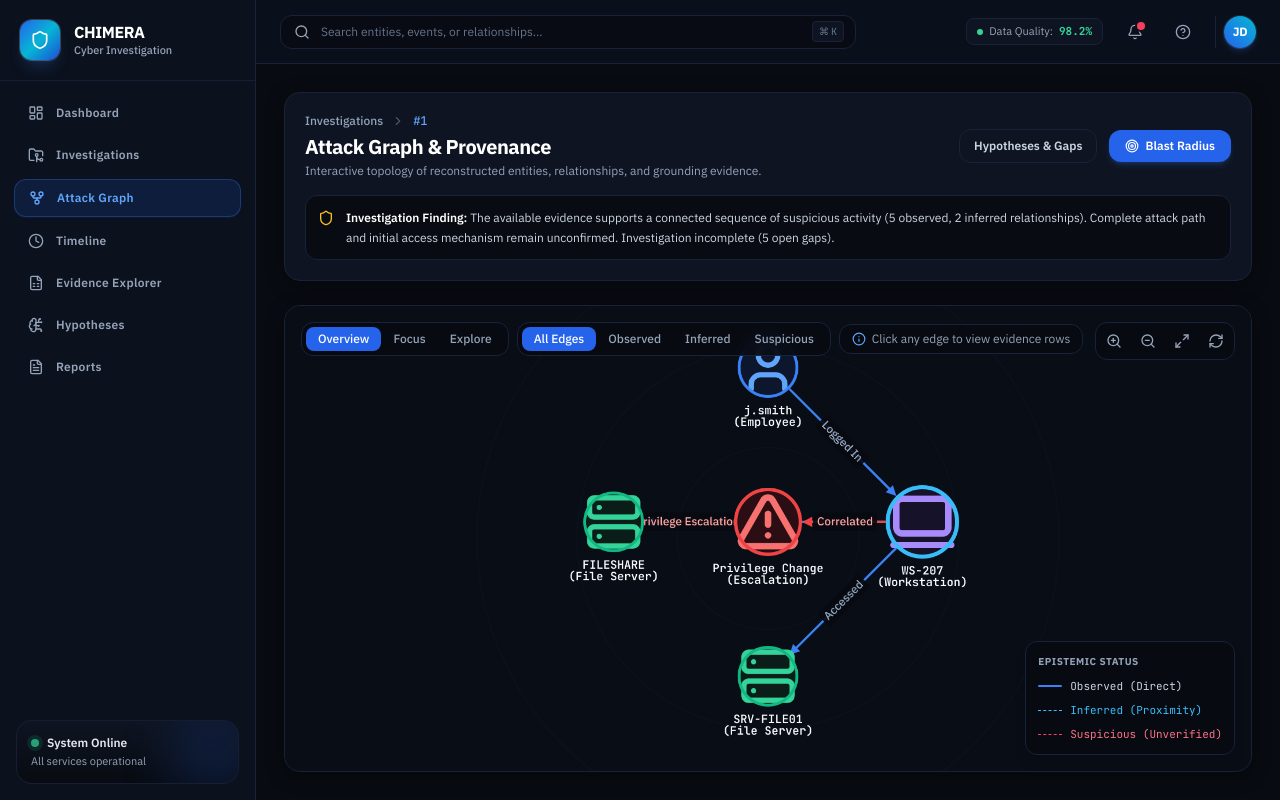
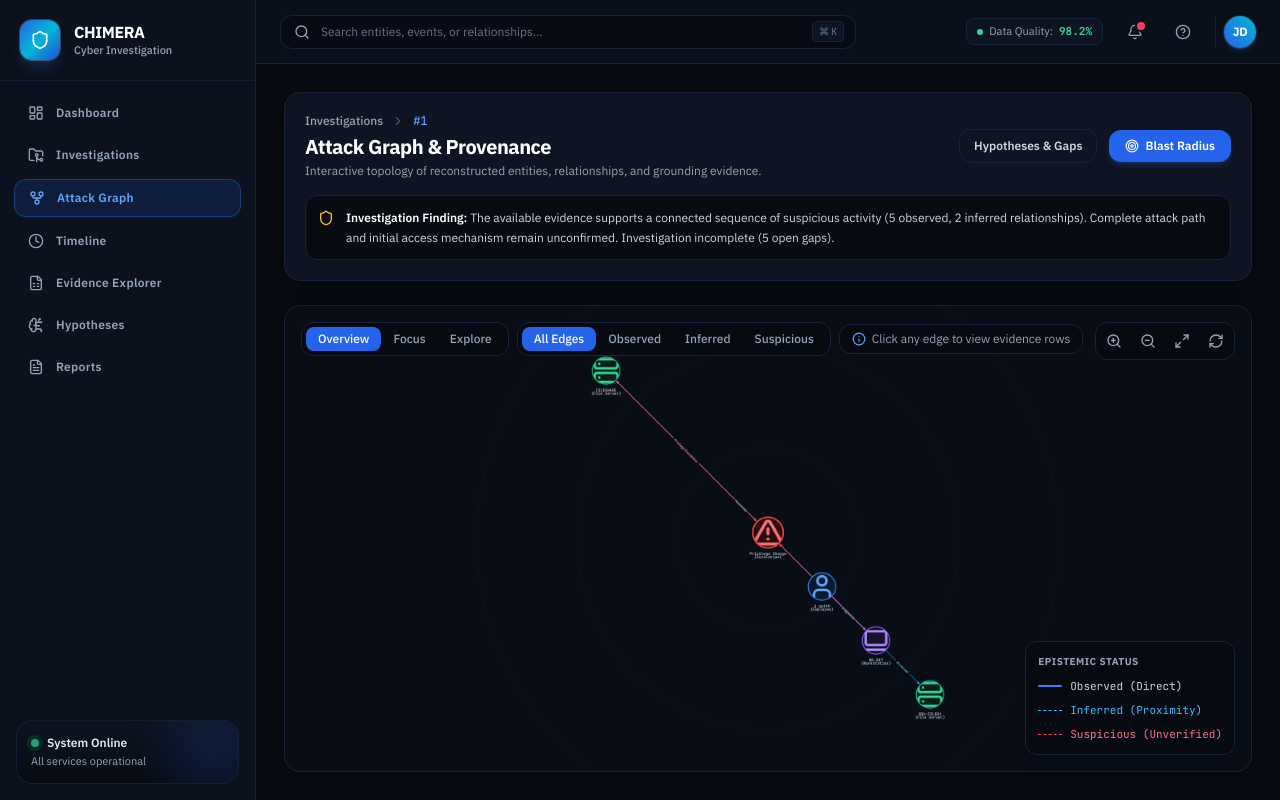
Before and after one commit to mohitaw613/Chimera, a React (Vite) app in the folder frontend/: page /investigations/1/graph in a window 1280 px wide. Built offline with nearby package versions, Linux system fonts and the light colour scheme; no server answers; what cytoscape-dagre would draw is missing.

Commit message:
fix(graph): icon clipped inside node, staggered fade-in animation, anti-overlap layout spacing

```diff
--- a/frontend/src/pages/GraphPage.tsx
+++ b/frontend/src/pages/GraphPage.tsx
@@ -130,6 +130,9 @@ export const GraphPage: React.FC = () => {
       });
     });
 
+    const NODE_SIZE = 68;
+    const ALERT_NODE_SIZE = 76;
+
     const cy = cytoscape({
       container: containerRef.current,
       elements: elements,
@@ -139,92 +142,109 @@ export const GraphPage: React.FC = () => {
         {
           selector: 'node',
           style: {
+            // Label below node with enough spacing so it never clips into the circle
             'label': 'data(displayLabel)',
             'text-wrap': 'wrap',
-            'text-max-width': '120px',
-            'color': '#f8fafc',
-            'font-size': '10px',
+            'text-max-width': '100px',
+            'color': '#cbd5e1',
+            'font-size': '9.5px',
             'font-family': '"JetBrains Mono", monospace',
             'font-weight': 600,
             'text-valign': 'bottom',
-            'text-margin-y': 8,
+            'text-halign': 'center',
+            'text-margin-y': 10,
+            // Node appearance
             'background-color': '#0e172a',
             'border-width': 2.5,
             'border-color': '#3b82f6',
-            'width': 50,
-            'height': 50,
+            'width': NODE_SIZE,
+            'height': NODE_SIZE,
             'shape': 'ellipse',
+            // Icon — 55% of node diameter so it always fits inside the circle
             'background-image': 'data(icon)',
             'background-fit': 'contain',
-            'background-clip': 'none',
-            'background-width': '22px',
-            'background-height': '22px',
+            'background-clip': 'node',       // strictly clip to circle boundary
+            'background-width': '55%',
+            'background-height': '55%',
             'background-position-x': '50%',
             'background-position-y': '50%',
+            // Start invisible; animate in after layout
+            'opacity': 0,
           },
         },
         {
           selector: 'node[type = "user"]',
           style: {
-            'background-color': '#0c162c',
+            'background-color': '#0c1a30',
             'border-color': '#3b82f6',
-            'border-width': 2.5,
           },
         },
         {
           selector: 'node[type = "device"]',
           style: {
-            'background-color': '#16122a',
+            'background-color': '#161228',
             'border-color': '#8b5cf6',
-            'border-width': 2.5,
           },
         },
         {
-          selector: 'node[type = "service"]',
+          selector: 'node[type = "service"], node[type = "database"]',
           style: {
             'background-color': '#0a1d18',
             'border-color': '#10b981',
-            'border-width': 2.5,
           },
         },
         {
           selector: 'node[type = "suspicious"], node[type = "alert"]',
           style: {
-            'background-color': '#2a0e14',
+            'background-color': '#280d12',
             'border-color': '#ef4444',
-            'border-width': 3,
-            'width': 56,
-            'height': 56,
+            'border-width': 3.5,
+            'width': ALERT_NODE_SIZE,
+            'height': ALERT_NODE_SIZE,
           },
         },
         {
-          selector: 'node[id $= "ws-207"], node[id $= "WS-207"]',
+          selector: 'node[type = "external"]',
           style: {
+            'background-color': '#280d12',
+            'border-color': '#f97316',
+            'border-width': 2.5,
+          },
+        },
+        // Highlight selected node
+        {
+          selector: 'node:selected',
+          style: {
+            'border-width': 4,
             'border-color': '#38bdf8',
-            'border-width': 3.5,
-            'width': 60,
-            'height': 60,
+            'background-color': '#0d2040',
           },
+        },
+        // Dim non-selected when something is selected
+        {
+          selector: 'node.dimmed',
+          style: { 'opacity': 0.25 },
         },
         {
           selector: 'edge',
           style: {
-            'width': 2,
+            'width': 1.8,
             'curve-style': 'bezier',
             'target-arrow-shape': 'triangle',
-            'arrow-scale': 1.0,
-            'line-color': '#3b82f6',
-            'target-arrow-color': '#3b82f6',
+            'arrow-scale': 0.9,
+            'line-color': '#334155',
+            'target-arrow-color': '#334155',
             'label': 'data(label)',
-            'font-size': '10px',
+            'font-size': '9px',
             'font-family': '"IBM Plex Sans", sans-serif',
             'font-weight': 500,
             'text-rotation': 'autorotate',
-            'text-background-opacity': 0.9,
+            'text-background-opacity': 1,
             'text-background-color': '#080b11',
-            'text-background-padding': '3px',
+            'text-background-padding': '4px',
             'text-background-shape': 'roundrectangle',
-            'color': '#94a3b8',
+            'color': '#64748b',
+            'opacity': 0,
           },
         },
         {
@@ -232,44 +252,103 @@ export const GraphPage: React.FC = () => {
           style: {
             'line-color': '#3b82f6',
             'target-arrow-color': '#3b82f6',
+            'color': '#7dd3fc',
           },
         },
         {
           selector: 'edge[status = "inferred"]',
           style: {
             'line-style': 'dashed',
-            'line-dash-pattern': [6, 4],
+            'line-dash-pattern': [8, 5],
+            'line-color': '#475569',
+            'target-arrow-color': '#475569',
+            'color': '#94a3b8',
+          },
+        },
+        {
+          selector: 'edge[label *= "Privilege"], edge[status = "needs_verification"], edge[status = "suspicious"]',
+          style: {
+            'line-color': '#ef4444',
+            'target-arrow-color': '#ef4444',
+            'color': '#fca5a5',
+            'width': 2.2,
+          },
+        },
+        {
+          selector: 'edge:selected',
+          style: {
+            'width': 3,
             'line-color': '#38bdf8',
             'target-arrow-color': '#38bdf8',
           },
         },
         {
-          selector: 'edge[label *= "Privilege"], edge[target *= "203."], edge[status = "needs_verification"], edge[status = "suspicious"]',
-          style: {
-            'line-color': '#ef4444',
-            'target-arrow-color': '#ef4444',
-            'color': '#fca5a5',
-          },
+          selector: 'edge.dimmed',
+          style: { 'opacity': 0.1 },
         },
       ],
-      layout: (viewMode === 'overview'
+      layout: { name: 'null' } as any,  // position manually below
+    });
+
+    // ── Choose layout ────────────────────────────────────────────────────────
+    const layoutOptions: any = viewMode === 'overview'
       ? {
           name: 'concentric',
-            concentric: (node: any) => (node.data('isAlert') ? 2 : 1),
-            levelWidth: () => 1,
-            minNodeSpacing: 70,
-            animate: true,
-            animationDuration: 400,
+          concentric: (node: any) => {
+            if (node.data('isAlert')) return 10;
+            if (node.data('type') === 'user') return 7;
+            if (node.data('type') === 'device') return 5;
+            return 3;
+          },
+          levelWidth: () => 2,
+          minNodeSpacing: 110,       // generous ring gap — prevents label clash
+          startAngle: Math.PI / 4,
+          sweep: undefined,
+          clockwise: true,
+          equidistant: false,
+          padding: 60,
+          animate: false,            // we drive animation ourselves below
+        }
+      : viewMode === 'focus'
+      ? {
+          name: 'dagre',
+          rankDir: 'TB',
+          nodeSep: 100,
+          rankSep: 130,
+          padding: 60,
+          animate: false,
         }
       : {
           name: 'dagre',
           rankDir: 'LR',
-            nodeSep: 70,
-            rankSep: 100,
-            animate: true,
-            animationDuration: 400,
-          }) as any,
+          nodeSep: 110,
+          rankSep: 150,
+          padding: 60,
+          animate: false,
+        };
+
+    const layout = cy.layout(layoutOptions);
+
+    // ── Fade-in animation after layout positions nodes ──────────────────────
+    layout.one('layoutstop', () => {
+      cy.fit(undefined, 50);
+      cy.nodes().forEach((node, i) => {
+        setTimeout(() => {
+          node.animate(
+            { style: { opacity: 1 } },
+            { duration: 220, easing: 'ease-in-out-cubic' as any }
+          );
+        }, i * 40);           // staggered per-node
       });
+      setTimeout(() => {
+        cy.edges().animate(
+          { style: { opacity: 1 } },
+          { duration: 300, easing: 'ease-in-out-cubic' as any }
+        );
+      }, cy.nodes().length * 40 + 60);
+    });
+
+    layout.run();
 
     cy.on('tap', 'edge', async (evt) => {
       const edge = evt.target;
```
Also changed, not shown: frontend/src/pages/Dashboard.tsx (+86 -47 lines). Lines whose indentation alone changed are shown as unchanged.
